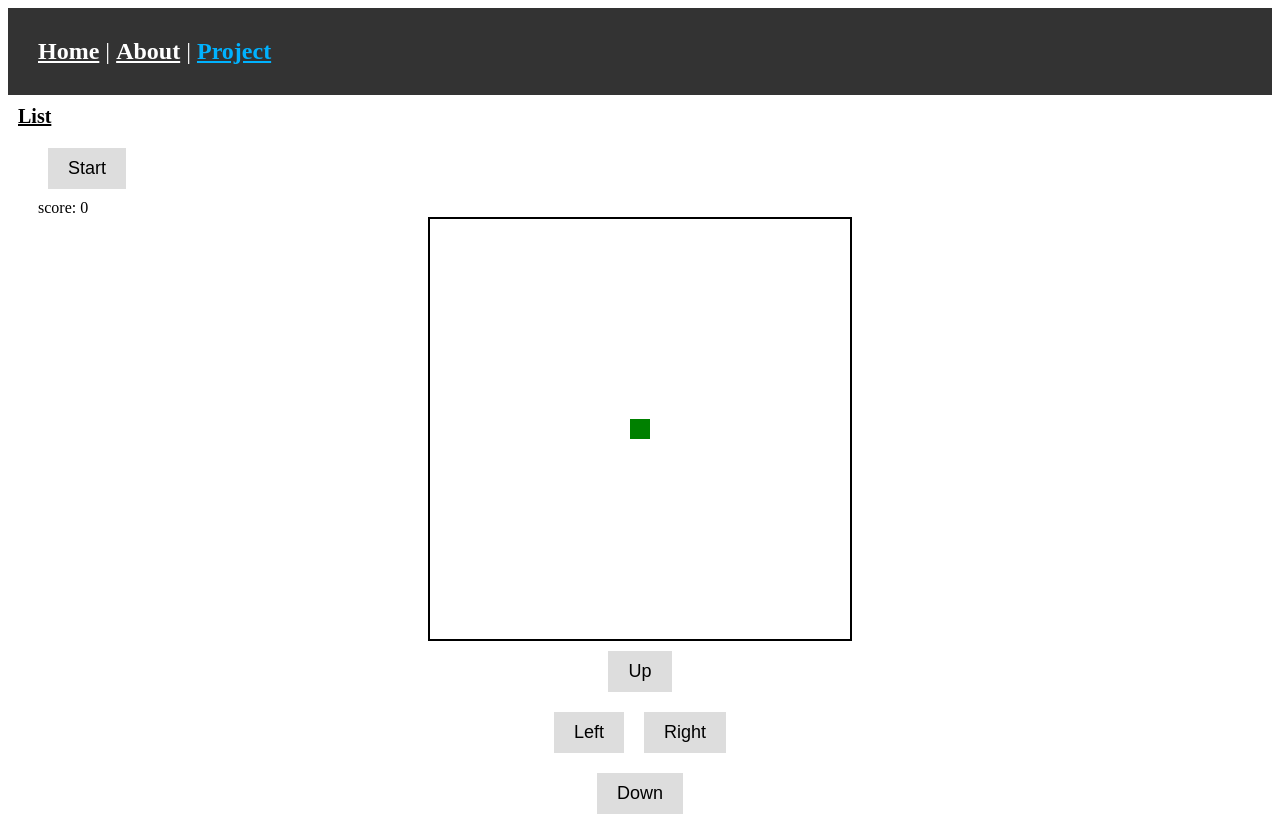
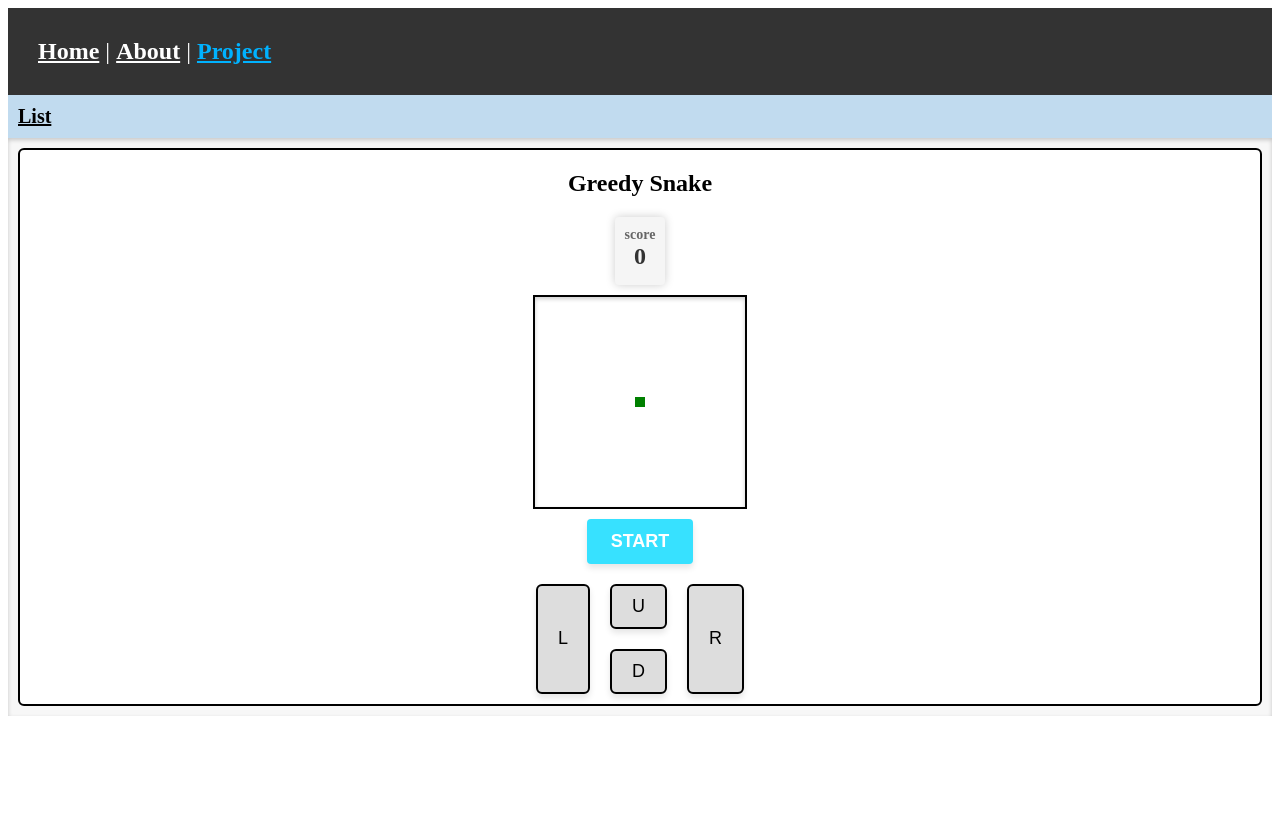
Before and after one commit to CoderSHYJ/CoderSHYJ.github.io, a Vue app: page /#/project/GreedySnake in a window 1280 px wide. After the commit the page ends 800 px from the top, so only its background shows below. Built offline with nearby package versions, Linux system fonts and the light colour scheme.

Commit message:
fix(project): fix view size

```diff
--- a/src/views/ProjectView.vue
+++ b/src/views/ProjectView.vue
@@ -1,10 +1,13 @@
 <template>
-  <nav>
-    <router-link to="/project">List</router-link>
-  </nav>
   <div class="view">
-    <router-view class="my-router-view"/>
+    <nav>
+      <router-link to="/project">List</router-link>
+    </nav>
+    <div class="router-view">
+      <router-view/>
+    </div>
   </div>
+
 
 </template>
 
@@ -16,8 +19,7 @@ export default {
 
 <style scoped>
 nav {
-  background-color: #ffffff;
-  color: rgba(255, 255, 255, 1);
+  background-color: rgba(255, 255, 255, 0);
   padding: 10px;
   font-size: 20px;
 }
@@ -28,10 +30,12 @@ nav a {
 }
 
 .view {
-  padding: 0 30px;
+  background-color: rgb(193, 219, 239);
 }
 
-.my-router-view {
-  width: 100%; /* 设置宽度为100% */
+.router-view {
+  padding: 10px 10px;
+  background-color: rgb(247, 247, 247);
+  box-shadow: inset 0 2px 4px rgba(0, 0, 0, 0.2);
 }
 </style>
--- a/src/views/project/GreedySnake.vue
+++ b/src/views/project/GreedySnake.vue
@@ -1,19 +1,23 @@
 <template>
-  <button @click="restartGame">Start</button>
-  <div>score: {{ snakeLength - 1 }}</div>
-  <div id="game-board">
-    <div v-for="segment in snake" :key="segment.id" class="snake"
-         :style="{ left: segment.x * 20 + 'px', top: segment.y * 20 + 'px' }"></div>
-    <div v-if="food" class="food" :style="{ left: food.x * 20 + 'px', top: food.y * 20 + 'px' }"></div>
-  </div>
-  <div class="direction-buttons">
-    <div class="vertical-buttons">
-      <button @click="move('up')">Up</button>
-      <div class="horizontal-buttons">
-        <button @click="move('left')">Left</button>
-        <button @click="move('right')">Right</button>
+  <div class="components">
+    <h2>Greedy Snake</h2>
+    <div class="score-board">
+      <div class="label">score</div>
+      <div class="score">{{ snakeLength - 1 }}</div>
+    </div>
+    <div id="game-board">
+      <div v-for="segment in snake" :key="segment.id" class="snake"
+           :style="{ left: segment.x * 10 + 'px', top: segment.y * 10 + 'px' }"></div>
+      <div v-if="food" class="food" :style="{ left: food.x * 10 + 'px', top: food.y * 10 + 'px' }"></div>
+    </div>
+    <button @click="restartGame" class="start-button">Start</button>
+    <div class="horizontal-buttons">
+      <button @click="move('left')">L</button>
+      <div class="vertical-buttons">
+        <button @click="move('up')">U</button>
+        <button @click="move('down')">D</button>
       </div>
-      <button @click="move('down')">Down</button>
+      <button @click="move('right')">R</button>
     </div>
   </div>
 </template>
@@ -54,6 +58,8 @@ export default {
       if (head.x === this.food.x && head.y === this.food.y) {
         this.snakeLength++;
         this.food = this.generateFood();
+        clearInterval(this.gameInterval);
+        this.gameInterval = setInterval(this.updateGame, 250 - this.snakeLength * 10);
       }
       if (this.snake.length > this.snakeLength) {
         this.snake.pop();
@@ -99,9 +105,10 @@ export default {
       return false;
     },
     generateFood() {
+      let x, y;
       while (1) {
-        let x = Math.floor(Math.random() * 20);
-        let y = Math.floor(Math.random() * 20);
+        x = Math.floor(Math.random() * 20);
+        y = Math.floor(Math.random() * 20);
         let flag = false;
         for (let segment in this.snake) {
           if (x === segment.x && y === segment.y) {
@@ -114,11 +121,11 @@ export default {
         }
       }
       return {
-        x: Math.floor(Math.random() * 20),
-        y: Math.floor(Math.random() * 20)
+        x, y
       };
     },
     restartGame() {
+      clearInterval(this.gameInterval);
       this.snake = [{x: 10, y: 10}];
       this.snakeLength = 1;
       this.food = this.generateFood();
@@ -131,32 +138,37 @@ export default {
 
 <style scoped>
 #game-board {
-  width: 420px;
-  height: 420px;
+  width: 210px;
+  height: 210px;
   border: 2px solid #000;
   position: relative;
   margin: 0 auto;
+  box-shadow: inset 0 2px 4px rgba(0, 0, 0, 0.2);
+  background-color: #ffffff;
 }
 
 .snake {
-  width: 20px;
-  height: 20px;
+  width: 10px;
+  height: 10px;
   background-color: green;
   position: absolute;
 }
 
 .food {
-  width: 20px;
-  height: 20px;
+  width: 10px;
+  height: 10px;
   background-color: red;
   position: absolute;
 }
 
-.direction-buttons {
+.components {
   display: flex;
   flex-direction: column;
   align-items: center;
   justify-content: center;
+  border: 2px solid #000;
+  background-color: rgb(255, 255, 255);
+  border-radius: 6px;
 }
 
 .vertical-buttons {
@@ -175,12 +187,72 @@ button {
   margin: 10px;
   padding: 10px 20px;
   font-size: 18px;
-  border: none;
   background-color: #ddd;
+  border: 2px solid #000;
   cursor: pointer;
+  box-shadow: 0 4px 6px rgba(0, 0, 0, 0.1);
+  border-radius: 6px;
 }
 
 button:hover {
   background-color: #ccc;
+  box-shadow: 0 4px 6px rgba(0, 0, 0, 0.1);
+}
+
+.start-button {
+  display: inline-block;
+  padding: 12px 24px;
+  font-size: 18px;
+  font-weight: bold;
+  text-align: center;
+  text-transform: uppercase;
+  color: #fff;
+  background-color: #37e1ff;
+  border: none;
+  border-radius: 4px;
+  cursor: pointer;
+  transition: background-color 0.3s ease;
+  box-shadow: 0 4px 6px rgba(0, 0, 0, 0.1);
+}
+
+/* 鼠标悬停状态 */
+.start-button:hover {
+  background-color: #0cb6ff;
+  box-shadow: 0 4px 6px rgba(0, 0, 0, 0.1);
+}
+
+/* 按下状态 */
+.start-button:active {
+  background-color: #0d9aff;
+  box-shadow: 0 4px 6px rgba(0, 0, 0, 0.1);
+}
+
+/* 禁用状态 */
+.start-button:disabled {
+  background-color: #ccc;
+  cursor: not-allowed;
+}
+
+.score-board {
+  padding: 10px;
+  background-color: #f5f5f5;
+  border-radius: 4px;
+  font-size: 24px;
+  font-weight: bold;
+  text-align: center;
+  color: #333;
+  margin-bottom: 10px;
+  box-shadow: 0 0 10px rgba(0, 0, 0, 0.2);
+}
+
+/* 成绩样式 */
+.score-board .score {
+  margin-bottom: 5px;
+}
+
+/* 提示文字样式 */
+.score-board .label {
+  font-size: 14px;
+  color: #666;
 }
 </style>
```
Also changed, not shown: 17 other files (tests, documents, lock files or other folders).
